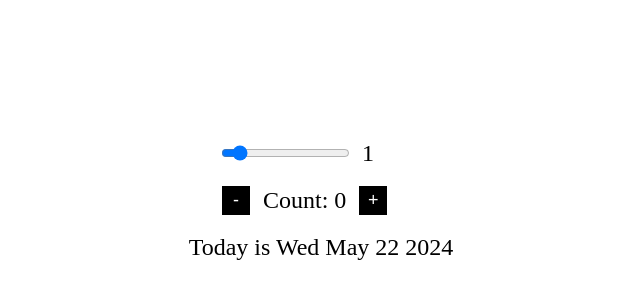
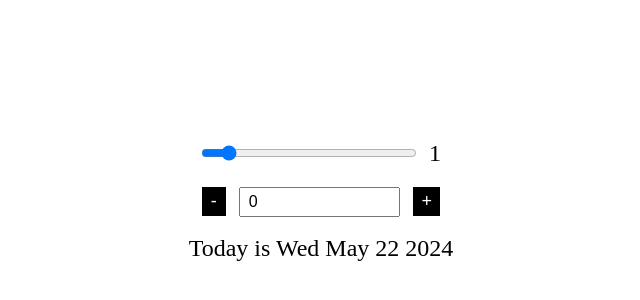
Before and after one commit to Marshal10/Date-counter-react, a React (Create React App) app: page / in a window 1280 px wide. Shown: the part 200-500 px from the top of the page, without its empty margins (319-959 px from the left). Built offline with nearby package versions, Linux system fonts and the light colour scheme.

Commit message:
Enhanced count counter

```diff
--- a/src/App.js
+++ b/src/App.js
@@ -36,7 +36,13 @@ function CountSection({ stepCounter }) {
     <>
       <div className="count-section">
         <button onClick={() => setCount((c) => c - stepCounter)}>-</button>
-        <span>Count: {count}</span>
+        <input
+          type="number"
+          value={count}
+          onChange={(e) => {
+            setCount((c) => (c = +e.target.value));
+          }}
+        ></input>
         <button onClick={() => setCount((c) => c + stepCounter)}>+</button>
       </div>
       <DateSection count={count} />
--- a/src/index.css
+++ b/src/index.css
@@ -24,8 +24,9 @@ body {
   font-size: 24px;
   margin-bottom: 18px;
   min-width: 175px;
-  max-width: 200px;
+  max-width: 240px;
   gap: 12px;
+  justify-content: center;
 }
 
 .step-section button,
@@ -48,6 +49,18 @@ body {
   border: 1px solid black;
 }
 
+.count-section input,
+.step-section input {
+  height: 30px;
+  width: 100%;
+  outline: none;
+}
+
+.count-section input {
+  padding: 0 8px;
+  font-size: 16px;
+}
+
 .output {
   font-size: 24px;
 }
```
